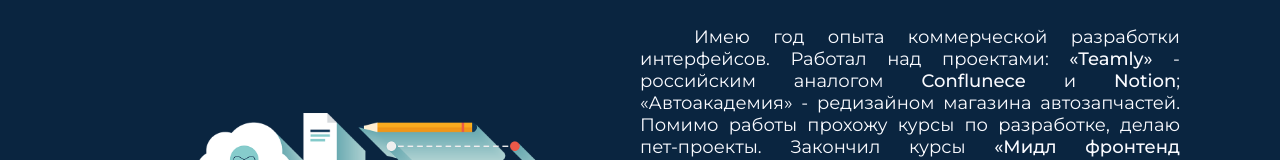
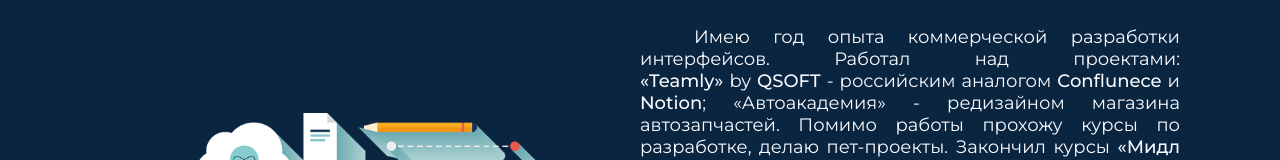
Before and after one commit to ivee7/portfolio, a React (Vite) app: page / in a window 1280 px wide. Shown: the part 354-514 px from the top of the page. Built offline with nearby package versions, Linux system fonts and the light colour scheme.

Commit message:
added link company

```diff
--- a/src/components/parts/About/About.tsx
+++ b/src/components/parts/About/About.tsx
@@ -62,7 +62,8 @@
                 <div>
                     <p className='about__description text-medium'>
                         {localize(lang, 'aboutText1')}
-                        <Href target='_blank' theme='simple' href='https://teamly.ru/'>«Teamly»</Href>
+                        <Href target='_blank' theme='simple' href='https://teamly.ru/'>«Teamly»</Href>&nbsp;by&nbsp;
+                        <Href target='_blank' theme='simple' href='https://qsoft.ru/'>QSOFT</Href>
                         {localize(lang, 'aboutText2')}
                         <Href target='_blank' theme='simple' href='https://www.atlassian.com/software/confluence'>Conflunece</Href>
                         {localize(lang, 'aboutText3')}
```
